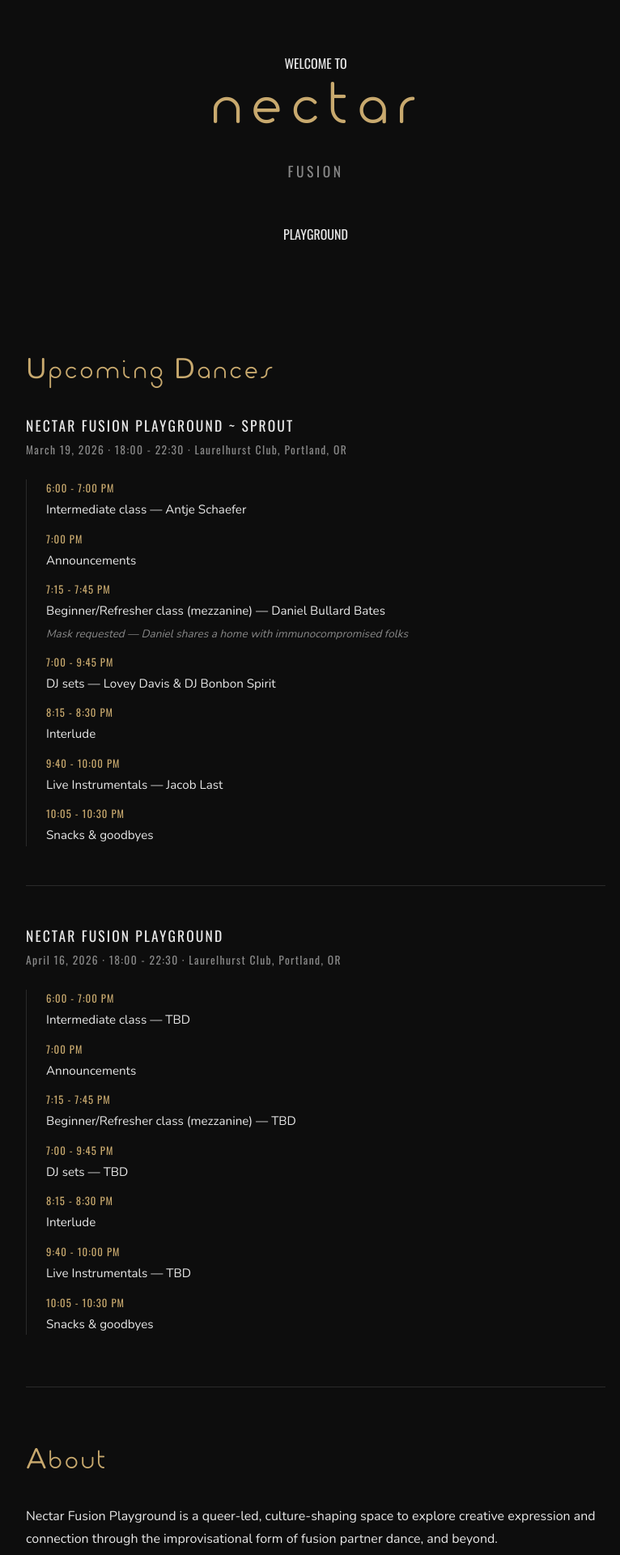
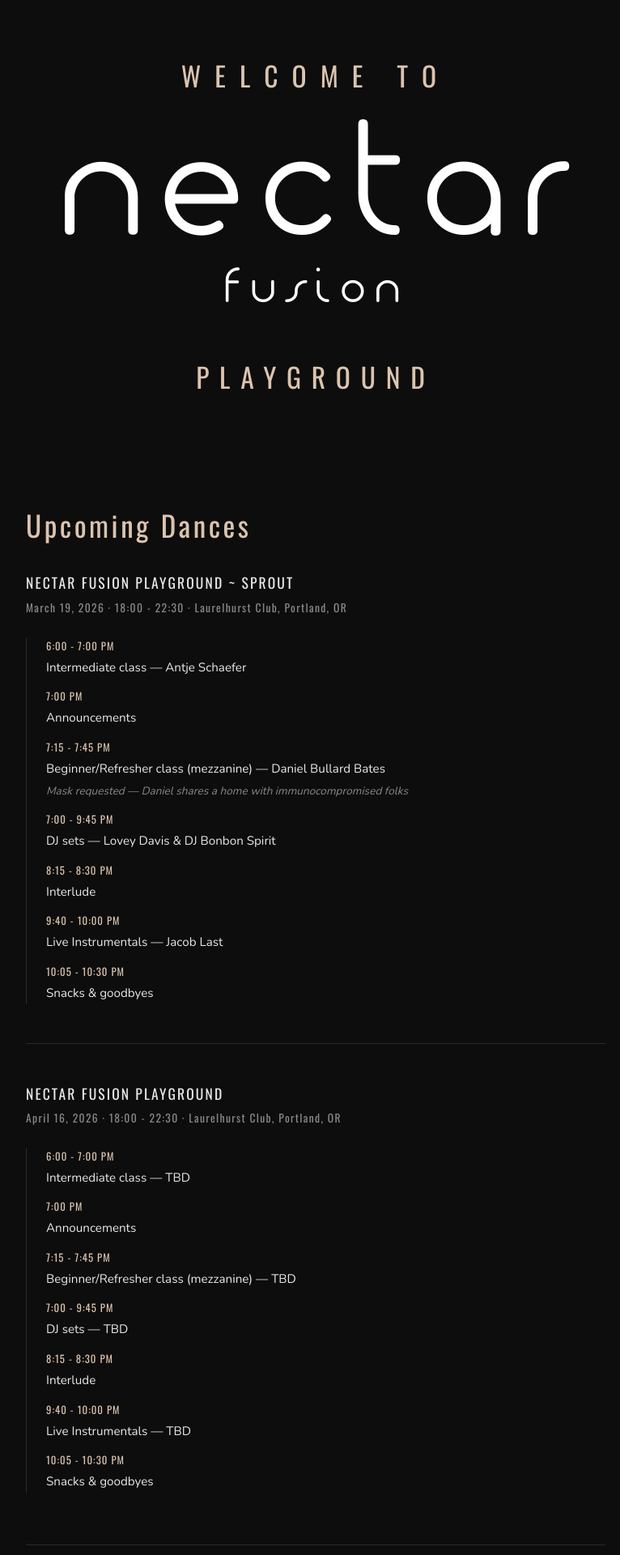
Before and after one commit to vccoffey/nectar, a Jekyll site: the page built from index.html, in a window 1280 px wide. Shown: the top 1920 px of the page at 81% size, without its empty margins (250-1016 px from the left). Built offline with Jekyll 4.4.1, drawn with Linux system fonts in a browser that asks for light colours.

Commit message:
Update main.css

```diff
--- a/assets/css/main.css
+++ b/assets/css/main.css
@@ -4,7 +4,8 @@
 /* Giro webfont */
 @font-face {
   font-family: 'Giro';
-  src: url('/assets/fonts/girolight001-webfont.woff2') format('woff2'),
+  src:
+    url('/assets/fonts/girolight001-webfont.woff2') format('woff2'),
     url('/assets/fonts/girolight001.otf') format('opentype');
   font-weight: normal;
   font-style: normal;
@@ -13,7 +14,8 @@
 
 @font-face {
   font-family: 'GiroOutline';
-  src: url('/assets/fonts/girooutline001-webfont.woff2') format('woff2'),
+  src:
+    url('/assets/fonts/girooutline001-webfont.woff2') format('woff2'),
     url('/assets/fonts/girooutline001.otf') format('opentype');
   font-weight: normal;
   font-style: normal;
@@ -41,7 +43,9 @@
   overflow: hidden;
 }
 
-*, *::before, *::after {
+*,
+*::before,
+*::after {
   box-sizing: border-box;
   margin: 0;
   padding: 0;
@@ -50,12 +54,14 @@
 :root {
   --bg: #0d0d0d;
   --surface: #1a1a1a;
-  --accent: #c8a96e;
+  --accent: hsl(29, 38%, 77%);
   --text: #e8e8e8;
   --muted: #888;
   --font-giro: 'Giro', 'Nunito', 'Georgia', serif;
   --font-body: 'Nunito', 'Oswald', 'Georgia', sans-serif;
   --font-oswald: 'Oswald', 'Nunito', 'Arial', sans-serif;
+  --font-size-h1: clamp(5.5rem, 20vw, 14rem);
+  --letter-spacing-hero-accent: clamp(0.3rem, 1vw, 4rem);
 }
 
 body {
@@ -106,38 +112,48 @@
   padding: 4rem 0;
   text-transform: lowercase;
 
-  .above-title, .below-title {
+  .above-title,
+  .below-title {
+    font-size: clamp(
+      1rem,
+      calc(var(--font-size-h1) * 0.15),
+      calc(var(--font-size-h1) * 0.15)
+    );
     text-transform: uppercase;
     font-family: var(--font-oswald);
+    color: var(--accent);
+    letter-spacing: var(--letter-spacing-hero-accent);
+    &.above-title {
+      letter-spacing: calc(var(--letter-spacing-hero-accent) * 1.33);
+    }
   }
 
   h1 {
-  font-size: clamp(2.5rem, 8vw, 5rem);
+    font-size: var(--font-size-h1);
+    margin-top: calc(var(--font-size-h1) * 0.3);
+    line-height: 50%;
     font-weight: normal;
-  letter-spacing: 0.1em;
-  color: var(--accent);
-  line-height: 1.1;
-  margin-bottom: 1rem;
+    letter-spacing: 0.5rem;
+    color: white;
     font-family: var(--font-giro);
   }
+
+  .subtitle {
+    font-size: calc(var(--font-size-h1) * 0.3);
+    color: white;
+    letter-spacing: 0.5rem;
+    text-transform: lowercase;
+    font-family: var(--font-giro);
   }
 
-.hero .subtitle {
-  font-size: 1.1rem;
-  color: var(--muted);
-  letter-spacing: 0.2em;
-  text-transform: uppercase;
-  margin-bottom: 3rem;
-  font-family: var(--font-oswald);
-}
-
-.hero .tagline {
+  .tagline {
     font-size: 1.15rem;
     color: var(--text);
     max-width: 480px;
     margin: 0 auto 3rem;
     line-height: 1.7;
     font-family: var(--font-body);
+  }
 }
 
 /* Event details */
@@ -177,15 +193,16 @@
 }
 
 section h2 {
-  font-family: var(--font-giro);
+  font-family: var(--font-oswald);
+  letter-spacing: 0.1em;
   font-size: clamp(1.6rem, 4vw, 2.2rem);
   font-weight: normal;
   color: var(--accent);
   margin-bottom: 2rem;
-  letter-spacing: 0.05em;
 }
 
-section p, section li {
+section p,
+section li {
   line-height: 1.75;
   color: var(--text);
 }
```
Lines whose indentation alone changed are shown as unchanged.
